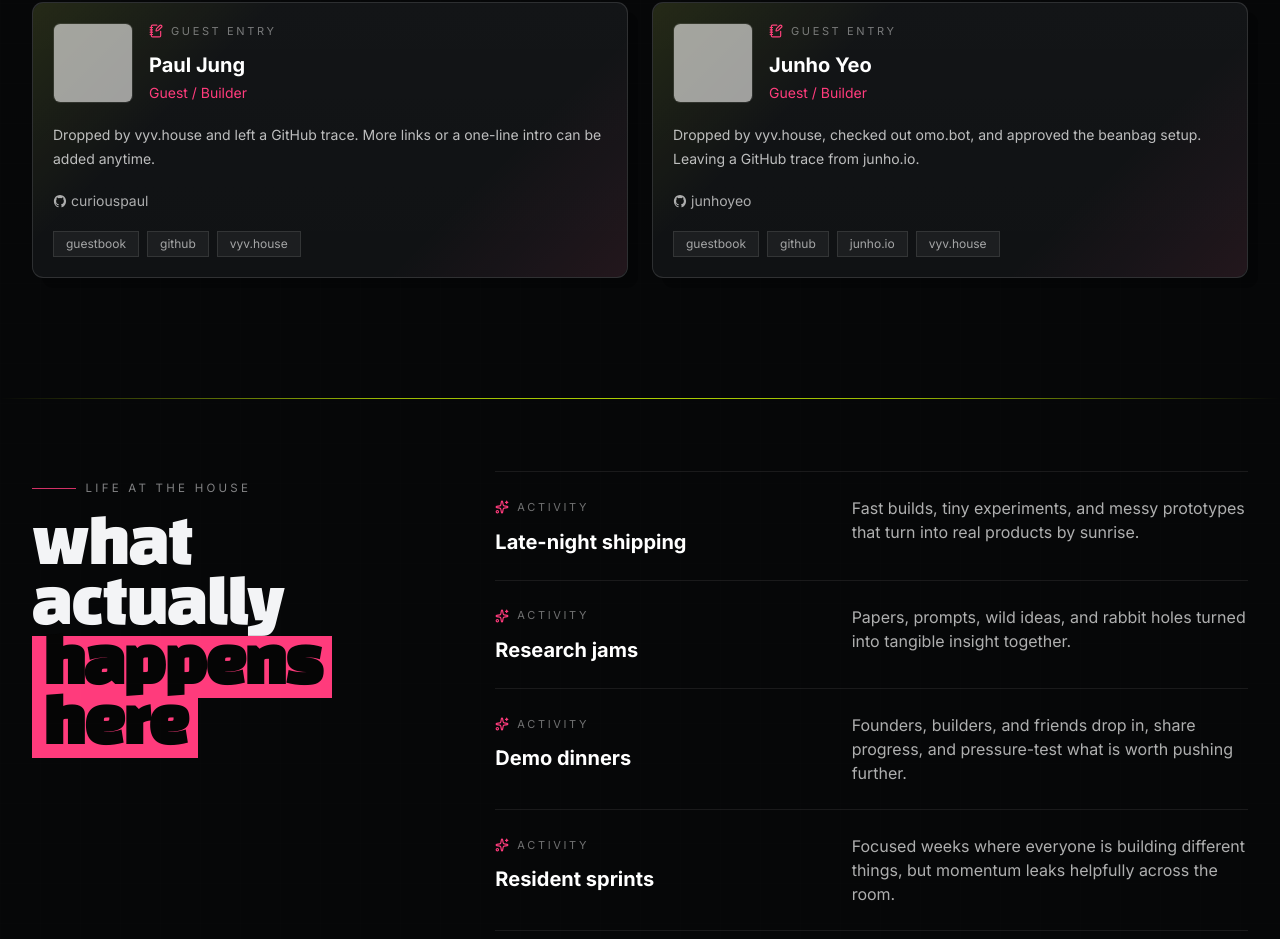
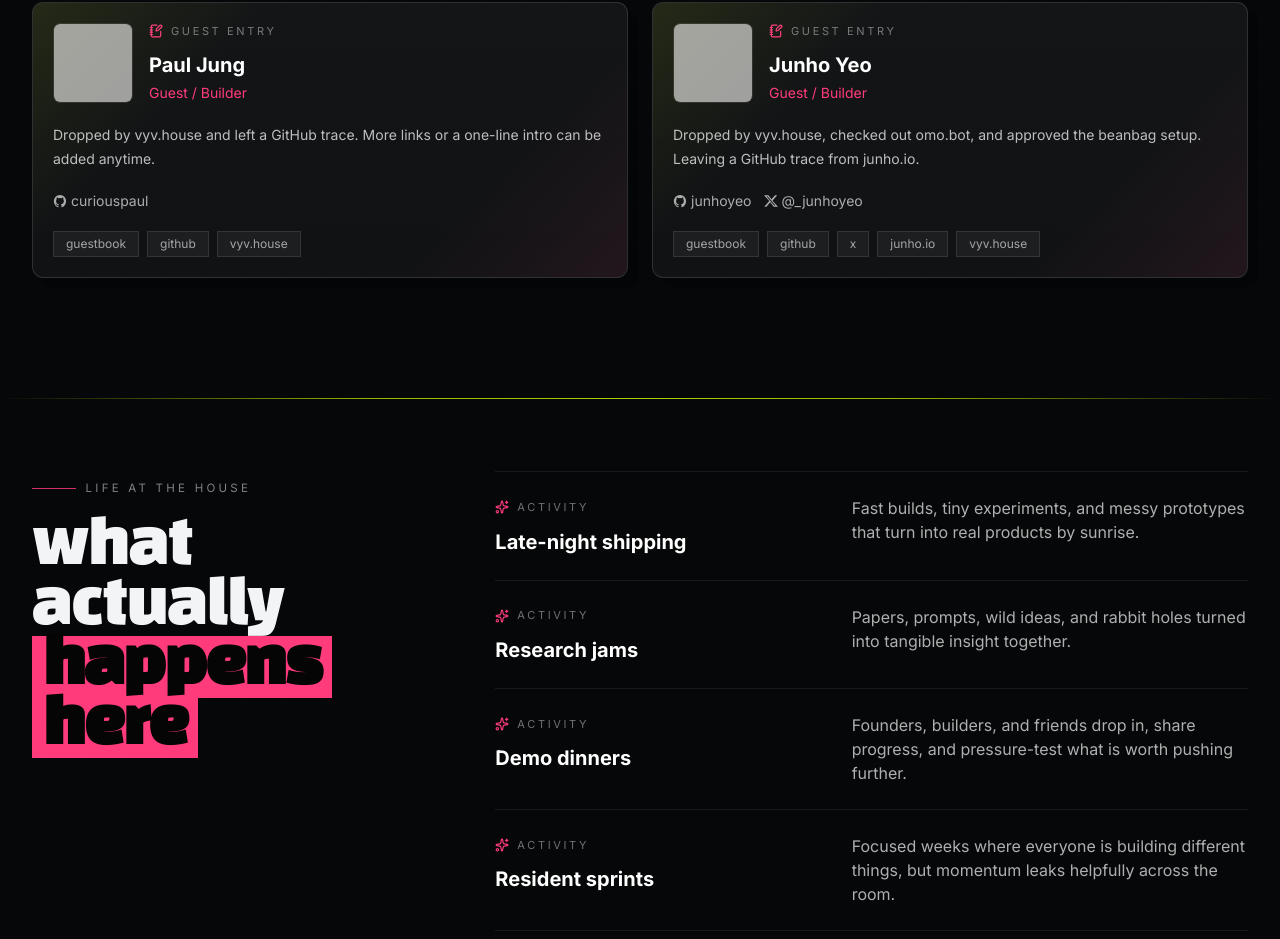
Before and after one commit to seojoonkim/vyv-house, a Next.js app: page / in a window 1280 px wide. Shown: the part 4557-5496 px from the top of the page. Built offline with nearby package versions, Linux system fonts and the light colour scheme; grey boxes are pictures that could not be loaded.

Commit message:
Update Junho Yeo guestbook entry with X handle

```diff
--- a/src/data/guestbook.ts
+++ b/src/data/guestbook.ts
@@ -74,7 +74,9 @@ export const guestbookEntries: GuestbookEntry[] = [
     githubHandle: "junhoyeo",
     githubUrl: "https://github.com/junhoyeo",
     avatarUrl: "https://github.com/junhoyeo.png",
-    tags: ["guestbook", "github", "junho.io", "vyv.house"],
+    xHandle: "_junhoyeo",
+    xUrl: "https://x.com/_junhoyeo",
+    tags: ["guestbook", "github", "x", "junho.io", "vyv.house"],
     status: "posted",
   },
 ];
```
